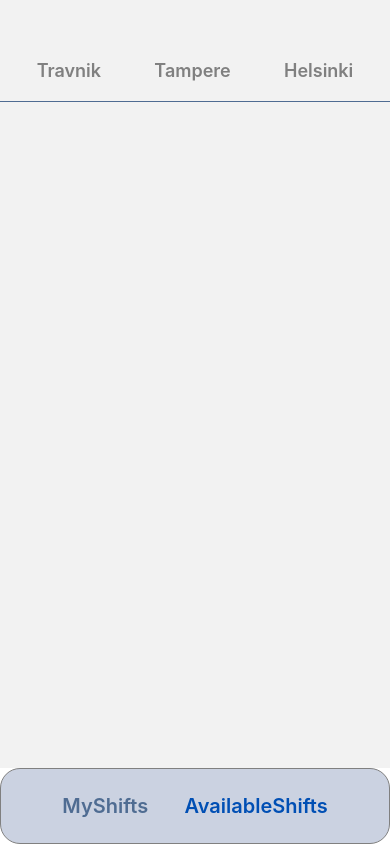
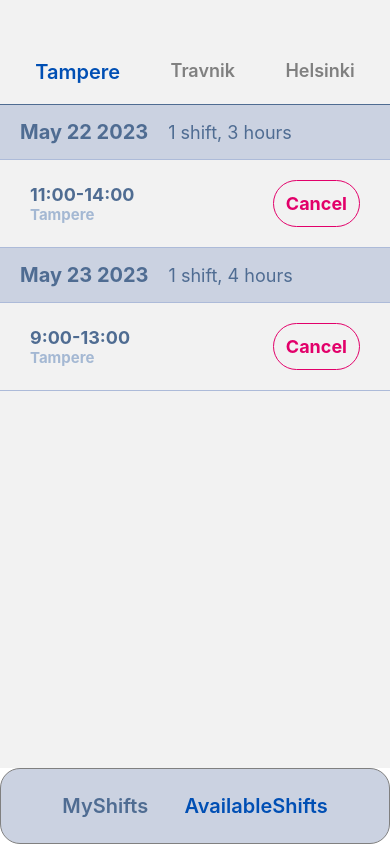
Before and after one commit to Fr1xel/wolt-app-shifts, a React Native app: screen /AvailableShifts in a window 390 px wide. Built offline with nearby package versions, Linux system fonts and the light colour scheme.

Commit message:
navigation between cities

```diff
--- a/availableShifts/AvailableShifts.js
+++ b/availableShifts/AvailableShifts.js
@@ -1,39 +1,33 @@
-import { View, Text, StyleSheet } from "react-native";
+import { View, Text, StyleSheet, FlatList } from "react-native";
 import { sortByCity } from "../maintenance/allAvailableShifts";
 import { useEffect, useState } from "react";
+import ShiftListing from "../components/ShiftListing";
+import CityTopBar from "../components/CityTopBar";
 
 const AvailableShifts = () => {
   const [shiftsByCity, setShiftsByCity] = useState([]);
+  const [activeIndex, setActiveIndex] = useState(0);
   useEffect(() => {
     sortByCity(setShiftsByCity);
   }, []);
   return shiftsByCity.length > 0 ? (
-    <View style={styles.topBarWrapper}>
-      <Text style={styles.topBarText}>Travnik</Text>
-      <Text style={styles.topBarText}>Tampere</Text>
-      <Text style={styles.topBarText}>Helsinki</Text>
+    <View>
+      <CityTopBar
+        cities={shiftsByCity}
+        activeIndex={activeIndex}
+        setActiveIndex={setActiveIndex}
+      />
+      <View>
+        <ShiftListing
+          shifts={shiftsByCity[activeIndex].shifts}
+          activeIndex={activeIndex}
+          setActiveIndex={setActiveIndex}
+        />
+      </View>
     </View>
   ) : (
     <Text>No shifts for you!</Text>
   );
 };
 
-const styles = StyleSheet.create({
-    topBarWrapper: {
-        paddingVertical: 20,
-        paddingHorizontal: 10,
-        display: "flex",
-        flexDirection: "row",
-        justifyContent: "space-around",
-        marginTop: 40,
-        borderBottomWidth: 1,
-        borderColor: "#4f6c92"
-    },
-    topBarText: {
-        fontSize: 18,
-        fontWeight: 600,
-        color: "grey",
-    }
-})
-
 export default AvailableShifts;
--- /dev/null
+++ b/components/CityTopBar.js
@@ -0,0 +1,57 @@
+import { useState } from "react";
+import {
+  FlatList,
+  View,
+  Text,
+  StyleSheet,
+  TouchableOpacity,
+} from "react-native";
+
+const CityTopBar = ({ cities, activeIndex, setActiveIndex }) => {
+  return (
+    <View style={styles.topBarWrapper}>
+      <FlatList
+        columnWrapperStyle={{ justifyContent: "space-around" }}
+        numColumns={cities.length}
+        data={cities}
+        renderItem={({ item, index }) => {
+          return (
+            <TouchableOpacity onPress={() => setActiveIndex(index)}>
+              <Text
+                style={
+                  activeIndex === index
+                    ? styles.topBarTextActive
+                    : styles.topBarTextInactive
+                }
+              >
+                {item.cityName}
+              </Text>
+            </TouchableOpacity>
+          );
+        }}
+      />
+    </View>
+  );
+};
+
+const styles = StyleSheet.create({
+  topBarWrapper: {
+    paddingVertical: 20,
+    paddingHorizontal: 10,
+    marginTop: 40,
+    borderBottomWidth: 1,
+    borderColor: "#4f6c92",
+  },
+  topBarTextInactive: {
+    fontSize: 18,
+    fontWeight: 600,
+    color: "grey",
+  },
+  topBarTextActive: {
+    fontSize: 20,
+    fontWeight: 600,
+    color: "#004fb4",
+  },
+});
+
+export default CityTopBar;
--- /dev/null
+++ b/components/ShiftListing.js
@@ -0,0 +1,48 @@
+import { shiftStyles } from "../styles/shiftListingStyles";
+import { View, Text, FlatList } from "react-native";
+import Button from "./Button";
+
+const ShiftListing = ({ shifts }) => {
+  return (
+    <FlatList
+      style={shiftStyles.fullSizeView}
+      data={shifts}
+      renderItem={({ item }) => {
+        return (
+          <View>
+            <View style={shiftStyles.dayHeader}>
+              <Text style={shiftStyles.dayTitle}>{item.displayDate}</Text>
+              <Text style={shiftStyles.shiftText}>
+                {item.shifts?.length}{" "}
+                {item.shifts?.length > 1 ? "shifts" : "shift"},{" "}
+                {item.dailyShiftsLength} hours
+              </Text>
+            </View>
+            <FlatList
+              data={item.shifts}
+              renderItem={({ item, index }) => {
+                return (
+                  <View style={shiftStyles.singleShiftView}>
+                    <View>
+                      <Text style={shiftStyles.shiftTime}>
+                        {item.startTime}-{item.endTime}
+                      </Text>
+                      <Text style={shiftStyles.shiftCity}>{item.city}</Text>
+                    </View>
+                    <Button
+                      shift={item}
+                      text="Cancel"
+                      onPress={() => updateState(shifts, setShifts, item)}
+                    />
+                  </View>
+                );
+              }}
+            />
+          </View>
+        );
+      }}
+    />
+  );
+};
+
+export default ShiftListing;
--- a/maintenance/allAvailableShifts.js
+++ b/maintenance/allAvailableShifts.js
@@ -21,7 +21,7 @@ export const sortByCity = async (setState) => {
         }
       });
       arrOfCities.forEach(city => {
-        sortByDay(city.shifts)
+        city.shifts = sortByDay(city.shifts)
       })
       resolve(setState(arrOfCities));
     }
--- a/maintenance/dataBase.js
+++ b/maintenance/dataBase.js
@@ -30,7 +30,7 @@ export const shiftsData = [
     {
       id: "301e40e5-05dc-4b9d-bdc5-cae63f651970",
       booked: true,
-      area: "TTravnik",
+      area: "Travnik",
       startTime: 1684850400000,
       endTime: 1684854000000,
     },
--- a/myShifts/MyShifts.js
+++ b/myShifts/MyShifts.js
@@ -13,6 +13,8 @@ import {
   updateState,
 } from "../maintenance/dateCalculating";
 import Button from "../components/Button";
+import { shiftStyles } from "../styles/shiftListingStyles";
+import ShiftListing from "../components/ShiftListing";
 
 const MyShifts = () => {
   const [shifts, setShifts] = useState([]);
@@ -21,108 +23,15 @@ const MyShifts = () => {
   }, []);
   calculateDateMatching();
   return (
-    <View style={styles.shiftsContainer}>
+    <View style={shiftStyles.shiftsContainer}>
       <StatusBar style="dark" />
       {shifts.length ? (
-        <FlatList
-          style={styles.fullSizeView}
-          data={shifts}
-          renderItem={({ item }) => {
-            return (
-              <View>
-                <View style={styles.dayHeader}>
-                  <Text style={styles.dayTitle}>{item.displayDate}</Text>
-                  <Text style={styles.shiftText}>
-                    {item.shifts?.length}{" "}
-                    {item.shifts?.length > 1 ? "shifts" : "shift"},{" "}
-                    {item.dailyShiftsLength} hours
-                  </Text>
-                </View>
-                <FlatList
-                  data={item.shifts}
-                  renderItem={({ item, index }) => {
-                    return (
-                      <View style={styles.singleShiftView}>
-                        <View>
-                          <Text style={styles.shiftTime}>
-                            {item.startTime}-{item.endTime}
-                          </Text>
-                          <Text style={styles.shiftCity}>{item.city}</Text>
-                        </View>
-                        <Button
-                          shift={item}
-                          text="Cancel"
-                          onPress={() => updateState(shifts, setShifts, item)}
-                        />
-                      </View>
-                    );
-                  }}
-                />
-              </View>
-            );
-          }}
-        />
+        <ShiftListing shifts={shifts}/>
       ) : (
-        <Text style={styles.errorText}>You have no shifts in the future</Text>
+        <Text style={shiftStyles.errorText}>You have no shifts in the future</Text>
       )}
     </View>
   );
 };
 
-const styles = StyleSheet.create({
-  dayHeader: {
-    width: "100%",
-    paddingVertical: 15,
-    paddingHorizontal: 20,
-    backgroundColor: "#CBD2E1",
-    display: "flex",
-    flexDirection: "row",
-    alignItems: "center",
-  },
-  dayTitle: {
-    fontSize: 20,
-    fontWeight: "bold",
-    color: "#4F6C92",
-  },
-  shiftsContainer: {
-    marginTop: 50,
-    flex: 1,
-  },
-  shiftText: {
-    color: "#4F6C92",
-    fontSize: 18,
-    marginLeft: 20,
-  },
-  singleShiftView: {
-    paddingVertical: 20,
-    paddingHorizontal: 30,
-    display: "flex",
-    flexDirection: "row",
-    justifyContent: "space-between",
-    alignItems: "center",
-    borderTopWidth: 1,
-    borderColor: "#adbbd9",
-    borderBottomWidth: 1,
-  },
-  shiftTime: {
-    fontSize: 18,
-    color: "#4F6C92",
-    fontWeight: "bold",
-  },
-  shiftCity: {
-    fontSize: 15,
-    color: "#A4B8D3",
-    fontWeight: "bold",
-  },
-  fullSizeView: {
-    height: "100%",
-    width: "100%",
-  },
-  errorText: {
-    fontSize: 35,
-    color: "#4F6C92",
-    textAlign: "center",
-  },
-});
-
 export default MyShifts;
--- /dev/null
+++ b/styles/shiftListingStyles.js
@@ -0,0 +1,57 @@
+import { StyleSheet } from "react-native";
+
+export const shiftStyles = StyleSheet.create({
+    dayHeader: {
+      width: "100%",
+      paddingVertical: 15,
+      paddingHorizontal: 20,
+      backgroundColor: "#CBD2E1",
+      display: "flex",
+      flexDirection: "row",
+      alignItems: "center",
+    },
+    dayTitle: {
+      fontSize: 20,
+      fontWeight: "bold",
+      color: "#4F6C92",
+    },
+    shiftsContainer: {
+      marginTop: 50,
+      flex: 1,
+    },
+    shiftText: {
+      color: "#4F6C92",
+      fontSize: 18,
+      marginLeft: 20,
+    },
+    singleShiftView: {
+      paddingVertical: 20,
+      paddingHorizontal: 30,
+      display: "flex",
+      flexDirection: "row",
+      justifyContent: "space-between",
+      alignItems: "center",
+      borderTopWidth: 1,
+      borderColor: "#adbbd9",
+      borderBottomWidth: 1,
+    },
+    shiftTime: {
+      fontSize: 18,
+      color: "#4F6C92",
+      fontWeight: "bold",
+    },
+    shiftCity: {
+      fontSize: 15,
+      color: "#A4B8D3",
+      fontWeight: "bold",
+    },
+    fullSizeView: {
+      height: "100%",
+      width: "100%",
+    },
+    errorText: {
+      fontSize: 35,
+      color: "#4F6C92",
+      textAlign: "center",
+    },
+  });
```
